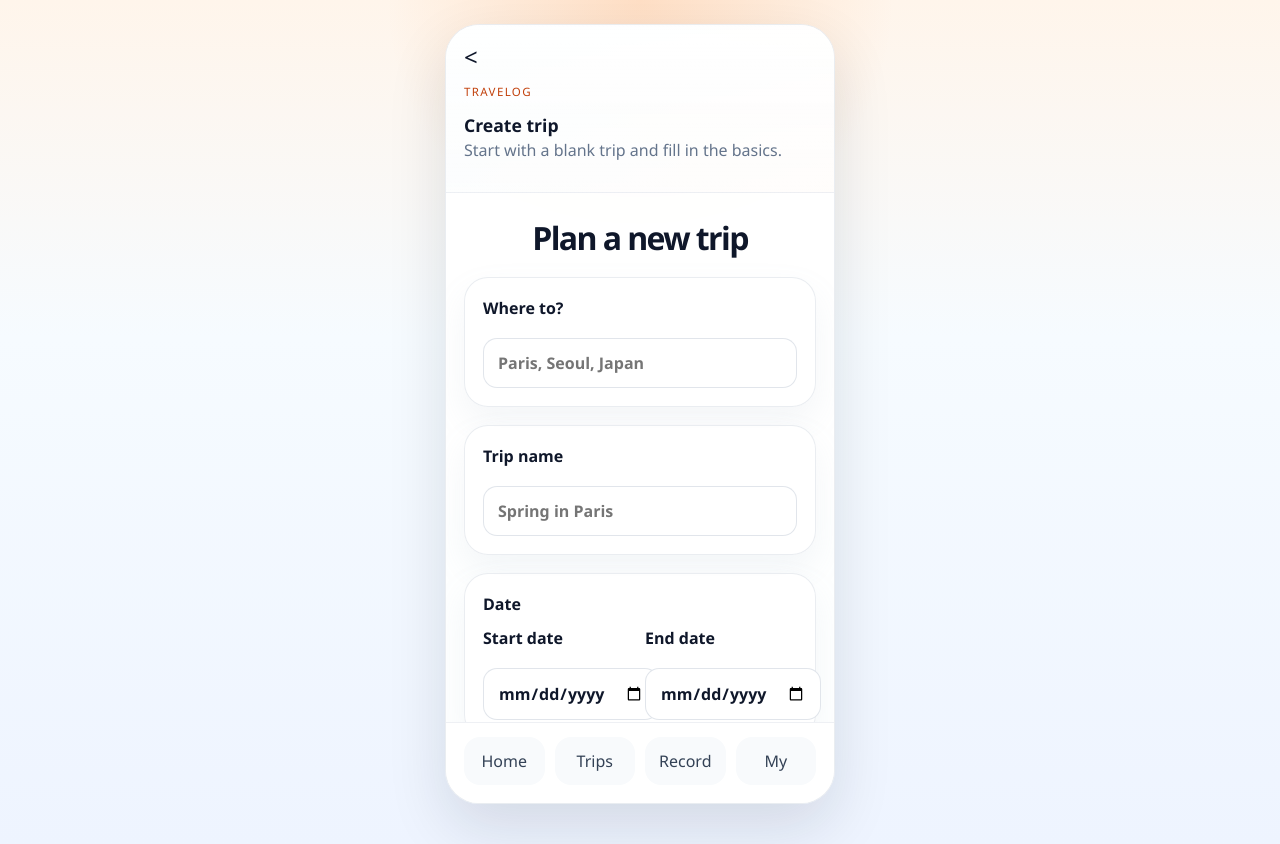
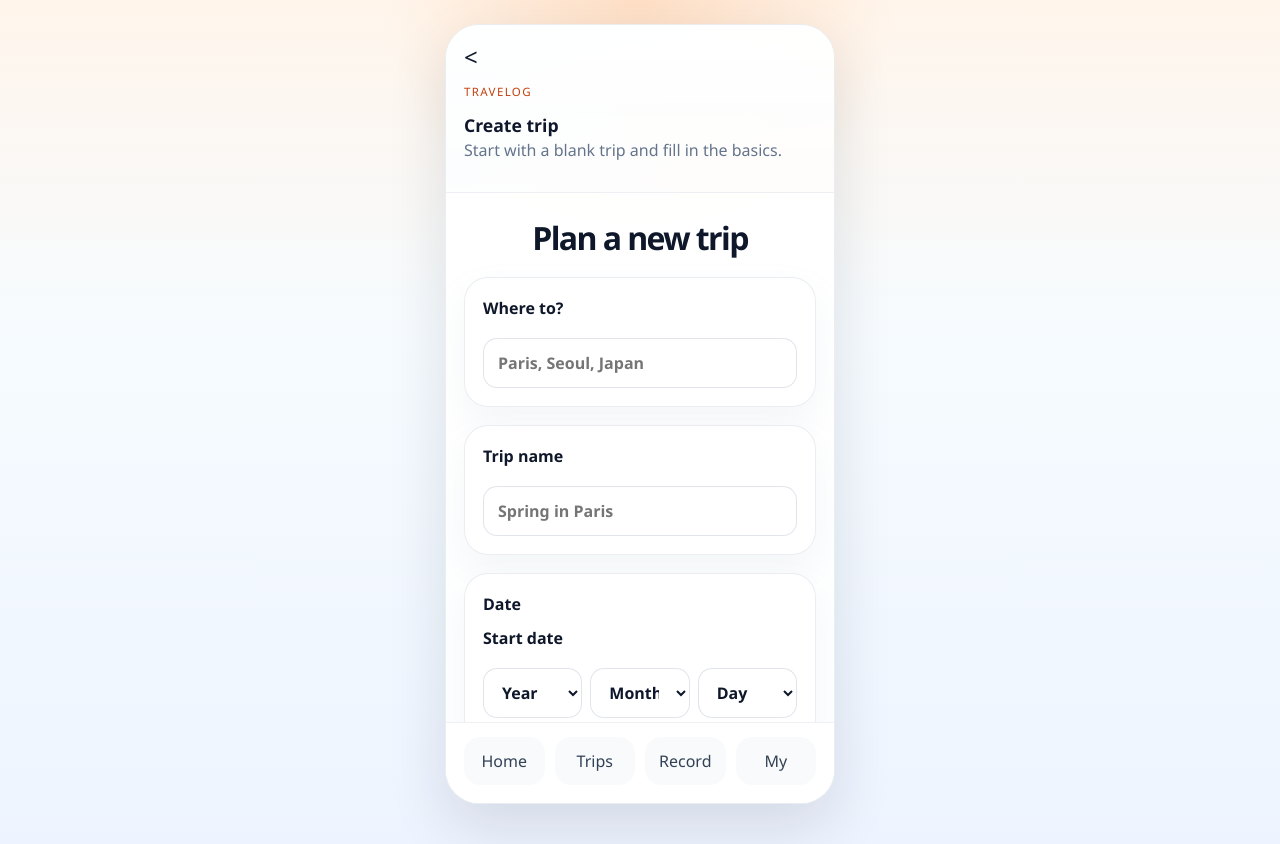
Before and after one commit to rivery118/Travelog, a React (Vite) app: page / in a window 1280 px wide. Both pictures are taken after a click on the button "Create New Trip". Built offline with nearby package versions, Linux system fonts and the light colour scheme.

Commit message:
Unify trip date selectors

```diff
--- a/src/App.css
+++ b/src/App.css
@@ -327,6 +327,21 @@ textarea {
   color: #0f172a;
   font-weight: 700;
   margin-bottom: 10px;
+}
+
+.date-select-group {
+  display: grid;
+  grid-template-columns: repeat(3, minmax(0, 1fr));
+  gap: 8px;
+}
+
+.create-date-stack {
+  display: grid;
+  gap: 14px;
+}
+
+.date-select-group select {
+  min-width: 0;
 }
 
 .create-submit {
@@ -1380,4 +1395,8 @@ label {
   .trip-date-inputs {
     grid-template-columns: minmax(0, 1fr);
   }
+
+  .date-select-group {
+    grid-template-columns: repeat(3, minmax(0, 1fr));
+  }
 }
--- a/src/App.jsx
+++ b/src/App.jsx
@@ -1190,27 +1190,19 @@ function formatDateTime(dateTimeString) {
   })
 }
 
-function formatEditableDateInput(dateString) {
-  if (!dateString) return ''
-  return dateString.replaceAll('-', '/')
+function getDateParts(dateString) {
+  if (!dateString) return { year: '', month: '', day: '' }
+
+  const [year = '', month = '', day = ''] = dateString.split('-')
+  return { year, month, day }
 }
 
-function parseEditableDateInput(value) {
-  const normalized = value.trim().replaceAll('/', '-').replaceAll('.', '-')
-  if (!/^\d{4}-\d{2}-\d{2}$/.test(normalized)) return null
-
-  const [year, month, day] = normalized.split('-').map(Number)
-  const candidate = new Date(`${normalized}T12:00:00`)
-  if (
-    Number.isNaN(candidate.getTime()) ||
-    candidate.getFullYear() !== year ||
-    candidate.getMonth() + 1 !== month ||
-    candidate.getDate() !== day
-  ) {
-    return null
-  }
-
-  return normalized
+function getDaysInMonth(year, month) {
+  const parsedYear = Number(year)
+  const parsedMonth = Number(month)
+  if (!parsedYear || !parsedMonth) return 31
+
+  return new Date(parsedYear, parsedMonth, 0).getDate()
 }
 
 function getTodayLocalIso() {
@@ -1483,10 +1475,6 @@ function App() {
   const [selectedRecordItemId, setSelectedRecordItemId] = useState(null)
   const [showRecordExportSheet, setShowRecordExportSheet] = useState(false)
   const [shareNotice, setShareNotice] = useState('')
-  const [tripDateDraft, setTripDateDraft] = useState({
-    start: '',
-    end: '',
-  })
   const [activeDayViewDate, setActiveDayViewDate] = useState('')
   const [draggedTimelineItemId, setDraggedTimelineItemId] = useState(null)
   const [tripForm, setTripForm] = useState({
@@ -1563,18 +1551,6 @@ function App() {
   const tripDates = selectedTrip ? getTripDates(selectedTrip.startDate, selectedTrip.endDate) : []
 
   useEffect(() => {
-    if (!selectedTrip) {
-      setTripDateDraft({ start: '', end: '' })
-      return
-    }
-
-    setTripDateDraft({
-      start: formatEditableDateInput(selectedTrip.startDate),
-      end: formatEditableDateInput(selectedTrip.endDate),
-    })
-  }, [selectedTrip?.endDate, selectedTrip?.id, selectedTrip?.startDate])
-
-  useEffect(() => {
     if (!selectedTrip) return
 
     if (!tripDates.includes(selectedDate)) {
@@ -2203,24 +2179,60 @@ function App() {
     }))
   }
 
-  function commitTripDateDraft(field) {
+  function updateTripDatePart(field, part, value) {
     if (!selectedTrip) return
 
-    const parsedValue = parseEditableDateInput(tripDateDraft[field])
-    if (!parsedValue) {
-      setTripDateDraft({
-        start: formatEditableDateInput(selectedTrip.startDate),
-        end: formatEditableDateInput(selectedTrip.endDate),
-      })
+    const key = field === 'start' ? 'startDate' : 'endDate'
+    const nextParts = {
+      ...getDateParts(selectedTrip[key]),
+      [part]: value,
+    }
+
+    if (part === 'year' || part === 'month') {
+      const maxDays = getDaysInMonth(nextParts.year, nextParts.month)
+      if (Number(nextParts.day) > maxDays) {
+        nextParts.day = ''
+      }
+    }
+
+    const nextValue =
+      nextParts.year && nextParts.month && nextParts.day
+        ? `${nextParts.year}-${nextParts.month}-${nextParts.day}`
+        : ''
+
+    if (field === 'start') {
+      updateTripDates(nextValue, selectedTrip.endDate)
       return
     }
 
-    if (field === 'start') {
-      updateTripDates(parsedValue, selectedTrip.endDate)
-      return
-    }
-
-    updateTripDates(selectedTrip.startDate, parsedValue)
+    updateTripDates(selectedTrip.startDate, nextValue)
+  }
+
+  function updateCreateTripDate(field, part, value) {
+    setTripForm((current) => {
+      const key = field === 'start' ? 'startDate' : 'endDate'
+      const nextParts = {
+        ...getDateParts(current[key]),
+        [part]: value,
+      }
+
+      if (part === 'year' || part === 'month') {
+        const maxDays = getDaysInMonth(nextParts.year, nextParts.month)
+        if (Number(nextParts.day) > maxDays) {
+          nextParts.day = ''
+        }
+      }
+
+      const nextValue =
+        nextParts.year && nextParts.month && nextParts.day
+          ? `${nextParts.year}-${nextParts.month}-${nextParts.day}`
+          : ''
+
+      return {
+        ...current,
+        [key]: nextValue,
+      }
+    })
   }
 
   function openBookingComposer(type = 'flight') {
@@ -2506,6 +2518,21 @@ function App() {
     if (tabState.pre === 'overview') {
       const overviewFlight = getOverviewFlightSummary(selectedTrip.bookings)
       const staySummary = getStaySummary(selectedTrip.bookings)
+      const tripYearOptions = Array.from(
+        { length: 6 },
+        (_, index) => String(new Date().getFullYear() - 1 + index),
+      )
+      const monthOptions = Array.from({ length: 12 }, (_, index) => String(index + 1).padStart(2, '0'))
+      const tripStartParts = getDateParts(selectedTrip.startDate)
+      const tripEndParts = getDateParts(selectedTrip.endDate)
+      const tripStartDayOptions = Array.from(
+        { length: getDaysInMonth(tripStartParts.year, tripStartParts.month) },
+        (_, index) => String(index + 1).padStart(2, '0'),
+      )
+      const tripEndDayOptions = Array.from(
+        { length: getDaysInMonth(tripEndParts.year, tripEndParts.month) },
+        (_, index) => String(index + 1).padStart(2, '0'),
+      )
 
       return (
         <section className="screen-section trip-dashboard">
@@ -2529,42 +2556,82 @@ function App() {
                 {formatDateLabel(selectedTrip.startDate)} to {formatDateLabel(selectedTrip.endDate)}
               </p>
               {isPastTrip ? null : (
-                <div className="two-up trip-date-inputs">
+                <div className="trip-date-inputs create-date-stack">
                   <label>
                     <span>Start</span>
-                    <input
-                      type="text"
-                      inputMode="numeric"
-                      placeholder="YYYY/MM/DD"
-                      value={tripDateDraft.start}
-                      onChange={(event) =>
-                        setTripDateDraft((current) => ({ ...current, start: event.target.value }))
-                      }
-                      onBlur={() => commitTripDateDraft('start')}
-                      onKeyDown={(event) => {
-                        if (event.key === 'Enter') {
-                          event.currentTarget.blur()
-                        }
-                      }}
-                    />
+                    <div className="date-select-group">
+                      <select
+                        value={tripStartParts.year}
+                        onChange={(event) => updateTripDatePart('start', 'year', event.target.value)}
+                      >
+                        <option value="">Year</option>
+                        {tripYearOptions.map((year) => (
+                          <option key={year} value={year}>
+                            {year}
+                          </option>
+                        ))}
+                      </select>
+                      <select
+                        value={tripStartParts.month}
+                        onChange={(event) => updateTripDatePart('start', 'month', event.target.value)}
+                      >
+                        <option value="">Month</option>
+                        {monthOptions.map((month) => (
+                          <option key={month} value={month}>
+                            {month}
+                          </option>
+                        ))}
+                      </select>
+                      <select
+                        value={tripStartParts.day}
+                        onChange={(event) => updateTripDatePart('start', 'day', event.target.value)}
+                      >
+                        <option value="">Day</option>
+                        {tripStartDayOptions.map((day) => (
+                          <option key={day} value={day}>
+                            {day}
+                          </option>
+                        ))}
+                      </select>
+                    </div>
                   </label>
                   <label>
                     <span>End</span>
-                    <input
-                      type="text"
-                      inputMode="numeric"
-                      placeholder="YYYY/MM/DD"
-                      value={tripDateDraft.end}
-                      onChange={(event) =>
-                        setTripDateDraft((current) => ({ ...current, end: event.target.value }))
-                      }
-                      onBlur={() => commitTripDateDraft('end')}
-                      onKeyDown={(event) => {
-                        if (event.key === 'Enter') {
-                          event.currentTarget.blur()
-                        }
-                      }}
-                    />
+                    <div className="date-select-group">
+                      <select
+                        value={tripEndParts.year}
+                        onChange={(event) => updateTripDatePart('end', 'year', event.target.value)}
+                      >
+                        <option value="">Year</option>
+                        {tripYearOptions.map((year) => (
+                          <option key={year} value={year}>
+                            {year}
+                          </option>
+                        ))}
+                      </select>
+                      <select
+                        value={tripEndParts.month}
+                        onChange={(event) => updateTripDatePart('end', 'month', event.target.value)}
+                      >
+                        <option value="">Month</option>
+                        {monthOptions.map((month) => (
+                          <option key={month} value={month}>
+                            {month}
+                          </option>
+                        ))}
+                      </select>
+                      <select
+                        value={tripEndParts.day}
+                        onChange={(event) => updateTripDatePart('end', 'day', event.target.value)}
+                      >
+                        <option value="">Day</option>
+                        {tripEndDayOptions.map((day) => (
+                          <option key={day} value={day}>
+                            {day}
+                          </option>
+                        ))}
+                      </select>
+                    </div>
                   </label>
                 </div>
               )}
@@ -3687,6 +3754,20 @@ function App() {
   }
 
   function renderCreateTrip() {
+    const currentYear = new Date().getFullYear()
+    const yearOptions = Array.from({ length: 6 }, (_, index) => String(currentYear - 1 + index))
+    const monthOptions = Array.from({ length: 12 }, (_, index) => String(index + 1).padStart(2, '0'))
+    const startParts = getDateParts(tripForm.startDate)
+    const endParts = getDateParts(tripForm.endDate)
+    const startDayOptions = Array.from(
+      { length: getDaysInMonth(startParts.year, startParts.month) },
+      (_, index) => String(index + 1).padStart(2, '0'),
+    )
+    const endDayOptions = Array.from(
+      { length: getDaysInMonth(endParts.year, endParts.month) },
+      (_, index) => String(index + 1).padStart(2, '0'),
+    )
+
     return (
       <section className="screen-section create-screen">
         <div className="create-hero">
@@ -3746,26 +3827,82 @@ function App() {
 
           <div className="create-date-card">
             <p>Date</p>
-            <div className="two-up">
+            <div className="create-date-stack">
               <label>
                 <span>Start date</span>
-                <input
-                  type="date"
-                  value={tripForm.startDate}
-                  onChange={(event) =>
-                    setTripForm((current) => ({ ...current, startDate: event.target.value }))
-                  }
-                />
+                <div className="date-select-group">
+                  <select
+                    value={startParts.year}
+                    onChange={(event) => updateCreateTripDate('start', 'year', event.target.value)}
+                  >
+                    <option value="">Year</option>
+                    {yearOptions.map((year) => (
+                      <option key={year} value={year}>
+                        {year}
+                      </option>
+                    ))}
+                  </select>
+                  <select
+                    value={startParts.month}
+                    onChange={(event) => updateCreateTripDate('start', 'month', event.target.value)}
+                  >
+                    <option value="">Month</option>
+                    {monthOptions.map((month) => (
+                      <option key={month} value={month}>
+                        {month}
+                      </option>
+                    ))}
+                  </select>
+                  <select
+                    value={startParts.day}
+                    onChange={(event) => updateCreateTripDate('start', 'day', event.target.value)}
+                  >
+                    <option value="">Day</option>
+                    {startDayOptions.map((day) => (
+                      <option key={day} value={day}>
+                        {day}
+                      </option>
+                    ))}
+                  </select>
+                </div>
               </label>
               <label>
                 <span>End date</span>
-                <input
-                  type="date"
-                  value={tripForm.endDate}
-                  onChange={(event) =>
-                    setTripForm((current) => ({ ...current, endDate: event.target.value }))
-                  }
-                />
+                <div className="date-select-group">
+                  <select
+                    value={endParts.year}
+                    onChange={(event) => updateCreateTripDate('end', 'year', event.target.value)}
+                  >
+                    <option value="">Year</option>
+                    {yearOptions.map((year) => (
+                      <option key={year} value={year}>
+                        {year}
+                      </option>
+                    ))}
+                  </select>
+                  <select
+                    value={endParts.month}
+                    onChange={(event) => updateCreateTripDate('end', 'month', event.target.value)}
+                  >
+                    <option value="">Month</option>
+                    {monthOptions.map((month) => (
+                      <option key={month} value={month}>
+                        {month}
+                      </option>
+                    ))}
+                  </select>
+                  <select
+                    value={endParts.day}
+                    onChange={(event) => updateCreateTripDate('end', 'day', event.target.value)}
+                  >
+                    <option value="">Day</option>
+                    {endDayOptions.map((day) => (
+                      <option key={day} value={day}>
+                        {day}
+                      </option>
+                    ))}
+                  </select>
+                </div>
               </label>
             </div>
           </div>
```
